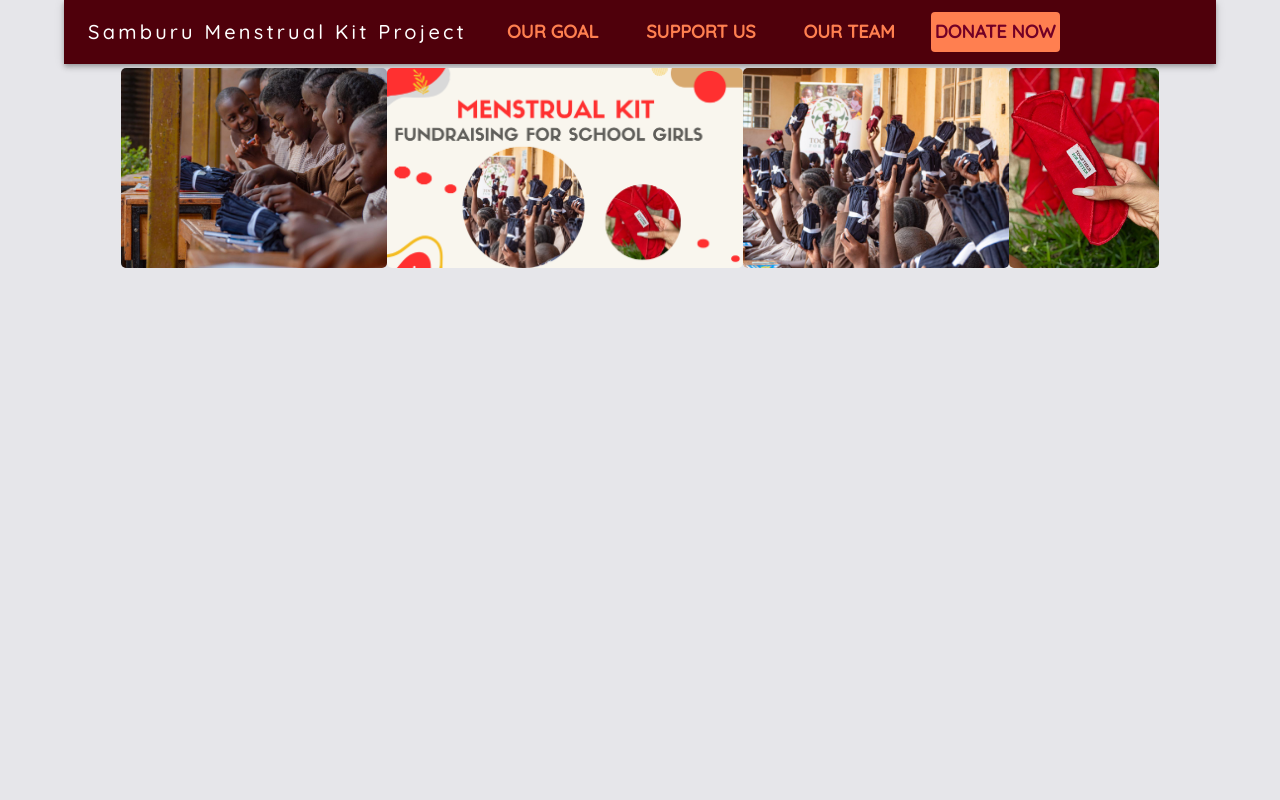
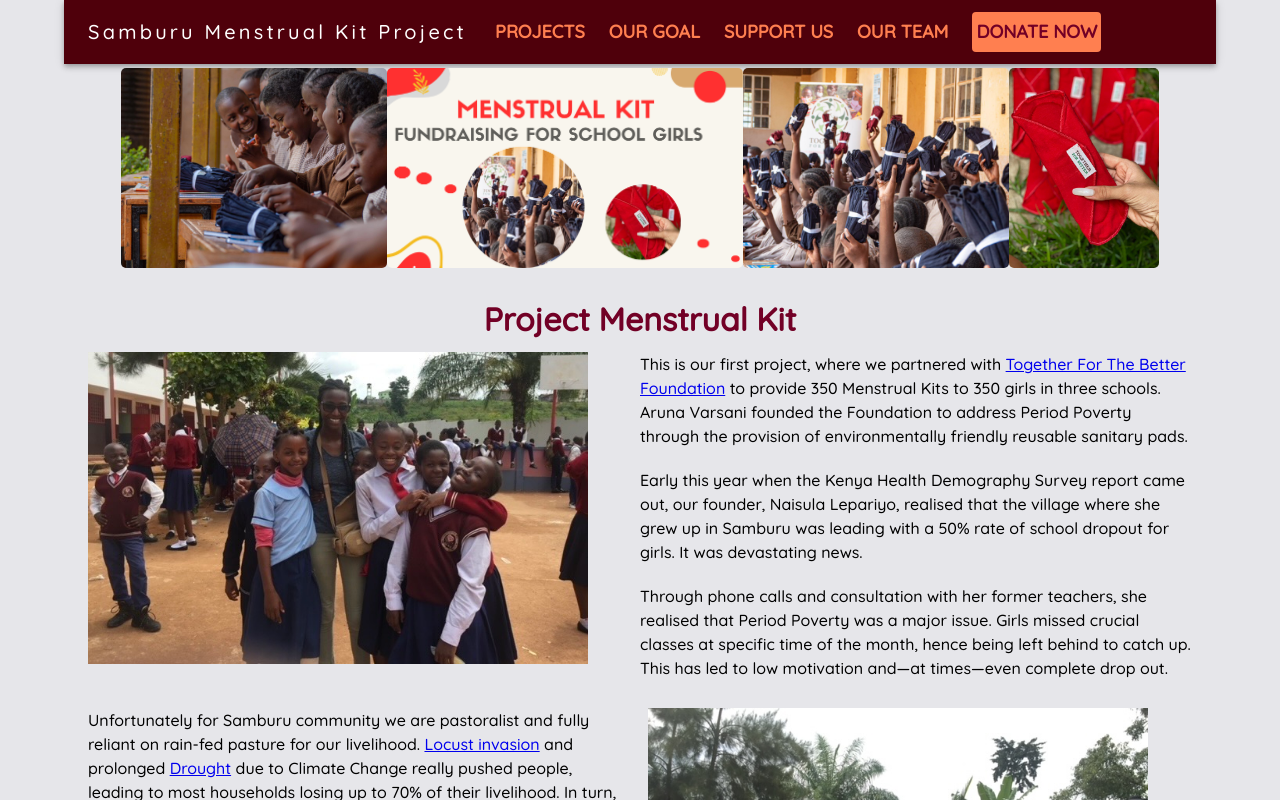
Before and after one commit to aisyafia/fundraiser, a React (Create React App) app: page /projects in a window 1280 px wide. Shown: the top 800 px of the page. Built offline with nearby package versions, Linux system fonts and the light colour scheme.

Commit message:
feat projects page

```diff
--- a/src/App.tsx
+++ b/src/App.tsx
@@ -7,6 +7,7 @@ import Header from "./components/Header";
 import NavBar from "./components/NavBar";
 import SupportPage from "./pages/SupportPage";
 import TeamPage from "./pages/TeamPage";
+import ProjectsPage from "./pages/ProjectsPage";
 import { ThemeProvider, createTheme } from "@mui/material";
 
 function App() {
@@ -45,6 +46,7 @@ function App() {
         <Header />
         <Routes>
           <Route path="/" element={<HomePage />} />
+          <Route path="/projects" element={<ProjectsPage />} />
           <Route path="/goal" element={<OurGoalPage />} />
           <Route path="/supportus" element={<SupportPage />} />
           <Route path="/team" element={<TeamPage />} />
--- a/src/components/NavBar.tsx
+++ b/src/components/NavBar.tsx
@@ -32,6 +32,7 @@ const NavBar = () => {
   };
 
   const NavBarItems = [
+    { href: "/projects", title: "Projects" },
     { href: "/goal", title: "Our Goal" },
     { href: "/supportus", title: "Support Us" },
     { href: "/team", title: "Our Team" },
@@ -82,10 +83,9 @@ const NavBar = () => {
                       to={`${item.href}`}
                       style={{
                         textDecoration: "none",
-                        margin: "0.75rem",
-                        padding: "0.25rem",
+                        margin: "0.25rem",
                         color: "Coral",
-                        fontWeight: 800,
+                        fontWeight: 600,
                         fontSize: "large",
                       }}
                     >
@@ -99,10 +99,10 @@ const NavBar = () => {
                   onClick={openGoFundMe}
                   sx={{
                     display: "block",
-                    margin: "0.75rem",
-                    padding: "0.25rem",
+                    margin: "0.25rem",
+                    padding: "0.15rem",
                     color: "#720026",
-                    fontWeight: 800,
+                    fontWeight: 600,
                     fontSize: "large",
                     backgroundColor: "Coral",
                     "&:hover": {
@@ -141,10 +141,9 @@ const NavBar = () => {
                     to={`${item.href}`}
                     style={{
                       textDecoration: "none",
-                      margin: "0.75rem",
-                      padding: "0.25rem",
+                      margin: "0.25rem",
                       color: "Coral",
-                      fontWeight: 800,
+                      fontWeight: 600,
                       fontSize: "large",
                     }}
                   >
--- a/src/pages/HomePage.tsx
+++ b/src/pages/HomePage.tsx
@@ -1,86 +1,19 @@
 import { Container, Grid, Typography } from "@mui/material";
-import Photo1 from "../Assets/PHOTO 1.jpg";
-import Photo2 from "../Assets/PHOTO 2 2.jpg";
-
 const HomePage = () => {
   return (
     <Container>
       <Typography variant="h4" align="center">
         About
       </Typography>
-      <Grid container direction={"row"} marginBottom={1}>
-        <Grid item xs={6}>
-          <img src={Photo2} alt="Nai and the girls" width="500px" />
-        </Grid>
-        <Grid item maxWidth="300px" xs={6}>
-          <Typography>
-            Hello, my name is Naisula Lepariyo and I have partnered with an
-            organization called{" "}
-            <a
-              href="https://t4bfoundation.org/"
-              target="_blank"
-              rel="noreferrer"
-            >
-              Together For The Better Foundation
-            </a>{" "}
-            to provide 350 Menstrual Kits to 350 girls in my former school.
-          </Typography>
-          <br />
-          <Typography>
-            Early this year when the Kenya Health Demography Survey report came
-            out, I realised that my village where I grew up in Samburu was
-            leading with a 50% rate of school dropout for girls. It was
-            devastating news. Through phone calls and consultation with former
-            teachers, we realised that Period Poverty was a major issue. Girls
-            missed crucial classes at specific time of the month, hence being
-            left behind to catch up. This has led to low motivation and at times
-            even complete drop out.
-          </Typography>
-        </Grid>
-      </Grid>
-      <br />
-      <Grid container direction={"row"} spacing={2} marginBottom={4}>
-        <Grid item maxWidth="500px" xs={6}>
-          <Typography>
-            Unfortunately for Samburu community we are pastoralist and fully
-            reliant on rain-fed pasture for our livelihood.{" "}
-            <a
-              href="https://www.bbc.com/news/world-africa-51234135"
-              target="_blank"
-              rel="noreferrer"
-            >
-              Locust invasion
-            </a>{" "}
-            and prolonged{" "}
-            <a
-              href="https://www.bbc.com/news/world-africa-61437239"
-              target="_blank"
-              rel="noreferrer"
-            >
-              Drought
-            </a>{" "}
-            due to Climate Change really pushed people, leading to most
-            households losing up to 70% of their livelihood. In turn, this has
-            exacerbated Period Poverty as parents are struggling to put meals on
-            the table and therefore Menstrual needs have become unattainable.
-          </Typography>
-          <br />
-          <Typography>
-            The need is very clear when we spoke to young girls, who would wake
-            up looking forward to going to that Math class or Science class and
-            realize their periods have just arrived unannounced. This means they
-            will miss that class—and so many afterwards—as they wait a couple of
-            days at home for their Period to end.
-          </Typography>
-          <br />
-          <Typography>
-            Why would a simple natural occurrence that is crucial to humanity
-            become a dream crusher to these young girls?
-          </Typography>
-        </Grid>
-        <Grid item xs={6} padding={1}>
-          <img src={Photo1} alt="Samburu school kids" width="500px" />
-        </Grid>
+      <Grid>
+        <Typography variant="body1">
+          <em>
+            <strong>Big Sister for Small Sister</strong>
+          </em>{" "}
+          is a 100% volunteer network made of women from all over the world who
+          are donating their time, resources, and expertise to support young
+          marginalised girls from Northern Kenya.
+        </Typography>
       </Grid>
     </Container>
   );
--- /dev/null
+++ b/src/pages/ProjectsPage.tsx
@@ -0,0 +1,94 @@
+import { Container, Grid, Typography } from "@mui/material";
+import Photo1 from "../Assets/PHOTO 1.jpg";
+import Photo2 from "../Assets/PHOTO 2 2.jpg";
+
+const ProjectsPage = () => {
+  return (
+    <Container>
+      <Typography variant="h4" align="center">
+        Project Menstrual Kit
+      </Typography>
+      <Grid container direction={"row"} marginBottom={1}>
+        <Grid item xs={6}>
+          <img src={Photo2} alt="Nai and the girls" width="500px" />
+        </Grid>
+        <Grid item maxWidth="300px" xs={6}>
+          <Typography>
+            This is our first project, where we partnered with{" "}
+            <a
+              href="https://t4bfoundation.org/"
+              target="_blank"
+              rel="noreferrer"
+            >
+              Together For The Better Foundation
+            </a>{" "}
+            to provide 350 Menstrual Kits to 350 girls in three schools. Aruna
+            Varsani founded the Foundation to address Period Poverty through the
+            provision of environmentally friendly reusable sanitary pads.
+          </Typography>
+          <br />
+          <Typography>
+            Early this year when the Kenya Health Demography Survey report came
+            out, our founder, Naisula Lepariyo, realised that the village where
+            she grew up in Samburu was leading with a 50% rate of school dropout
+            for girls. It was devastating news.
+          </Typography>
+          <br />
+          <Typography>
+            Through phone calls and consultation with her former teachers, she
+            realised that Period Poverty was a major issue. Girls missed crucial
+            classes at specific time of the month, hence being left behind to
+            catch up. This has led to low motivation and—at times—even complete
+            drop out.
+          </Typography>
+        </Grid>
+      </Grid>
+      <br />
+      <Grid container direction={"row"} spacing={2} marginBottom={4}>
+        <Grid item maxWidth="500px" xs={6}>
+          <Typography>
+            Unfortunately for Samburu community we are pastoralist and fully
+            reliant on rain-fed pasture for our livelihood.{" "}
+            <a
+              href="https://www.bbc.com/news/world-africa-51234135"
+              target="_blank"
+              rel="noreferrer"
+            >
+              Locust invasion
+            </a>{" "}
+            and prolonged{" "}
+            <a
+              href="https://www.bbc.com/news/world-africa-61437239"
+              target="_blank"
+              rel="noreferrer"
+            >
+              Drought
+            </a>{" "}
+            due to Climate Change really pushed people, leading to most
+            households losing up to 70% of their livelihood. In turn, this has
+            exacerbated Period Poverty as parents are struggling to put meals on
+            the table and therefore Menstrual needs have become unattainable.
+          </Typography>
+          <br />
+          <Typography>
+            The need is very clear when we spoke to young girls, who would wake
+            up looking forward to going to that Math class or Science class and
+            realize their periods have just arrived unannounced. This means they
+            will miss that class—and so many afterwards—as they wait a couple of
+            days at home for their Period to end.
+          </Typography>
+          <br />
+          <Typography>
+            Why would a simple natural occurrence that is crucial to humanity
+            become a dream crusher to these young girls?
+          </Typography>
+        </Grid>
+        <Grid item xs={6} padding={1}>
+          <img src={Photo1} alt="Samburu school kids" width="500px" />
+        </Grid>
+      </Grid>
+    </Container>
+  );
+};
+
+export default ProjectsPage;
```
